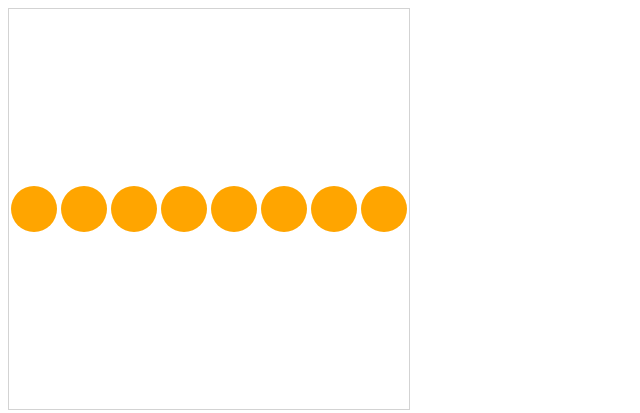
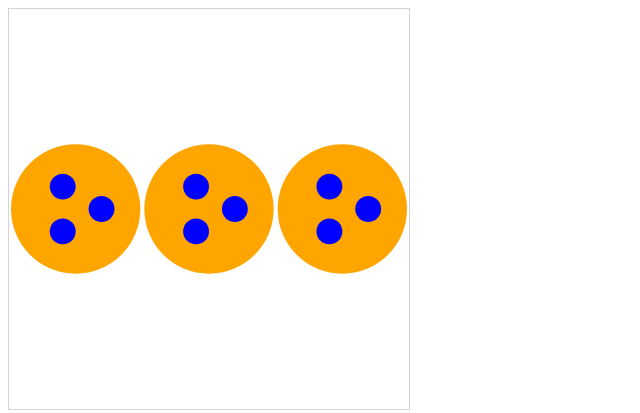
Before and after one commit to jksulkow/profpi, a plain HTML site: page index.html in a window 1280 px wide. Shown: the whole page, without its empty margins (0-640 px from the left). Drawn offline with Linux system fonts and the light colour scheme.

Commit message:
Fixed Dot Placement

```diff
--- a/index.html
+++ b/index.html
@@ -8,7 +8,7 @@ Your browser does not support the HTML5 canvas tag.</canvas>
 <script>
 var width = 400;
 var height = 400;
-var numLargeCircles = 8;
+var numLargeCircles = 3;
 var largeCircleX;
 var largeCircleY;
 var largeCircleRad;
@@ -31,24 +31,21 @@ for (var i = 1; i <= numLargeCircles; i++) {
     ctx.fillStyle = "orange";
     ctx.fill();
 
-    dotX = ((largeCircleRad*2)/numberDots)
     for (var j = 1; j <= numberDots; j++) {
         ctx.beginPath();
+        var angle = j * 2 * Math.PI/numberDots;
+        dotX = largeCircleX + Math.cos(angle) * (largeCircleRad * .4);
+        dotY = largeCircleY + Math.sin(angle) * (largeCircleRad * .4);
+        dotRad = largeCircleRad * .2;
         ctx.arc(dotX, dotY, dotRad, 0, 2*Math.PI);
+        ctx.fillStyle = "blue";
+        ctx.fill();
     }
 
     largeCircleX += width/numLargeCircles;
 }
 
-//ctx.beginPath();
-//ctx.arc(pos1,pos1,80,0,2*Math.PI);
-//ctx.fillStyle = "orange";
-//ctx.fill();
-//
-//ctx.beginPath();
-//ctx.arc((pos1-x),pos1,10,0,2*Math.PI);
-//ctx.fillStyle = "blue";
-//ctx.fill();
+
 
 </script>
 
```
